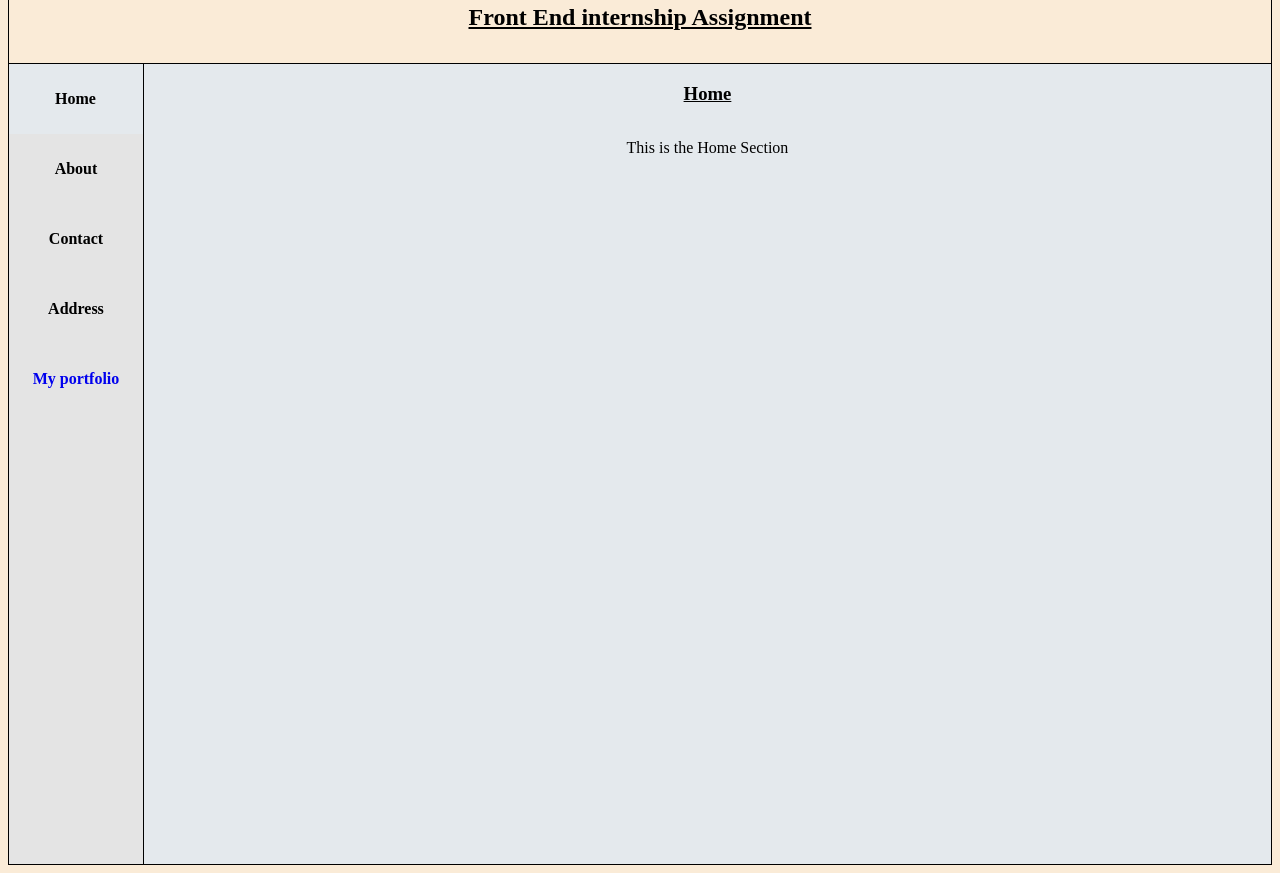
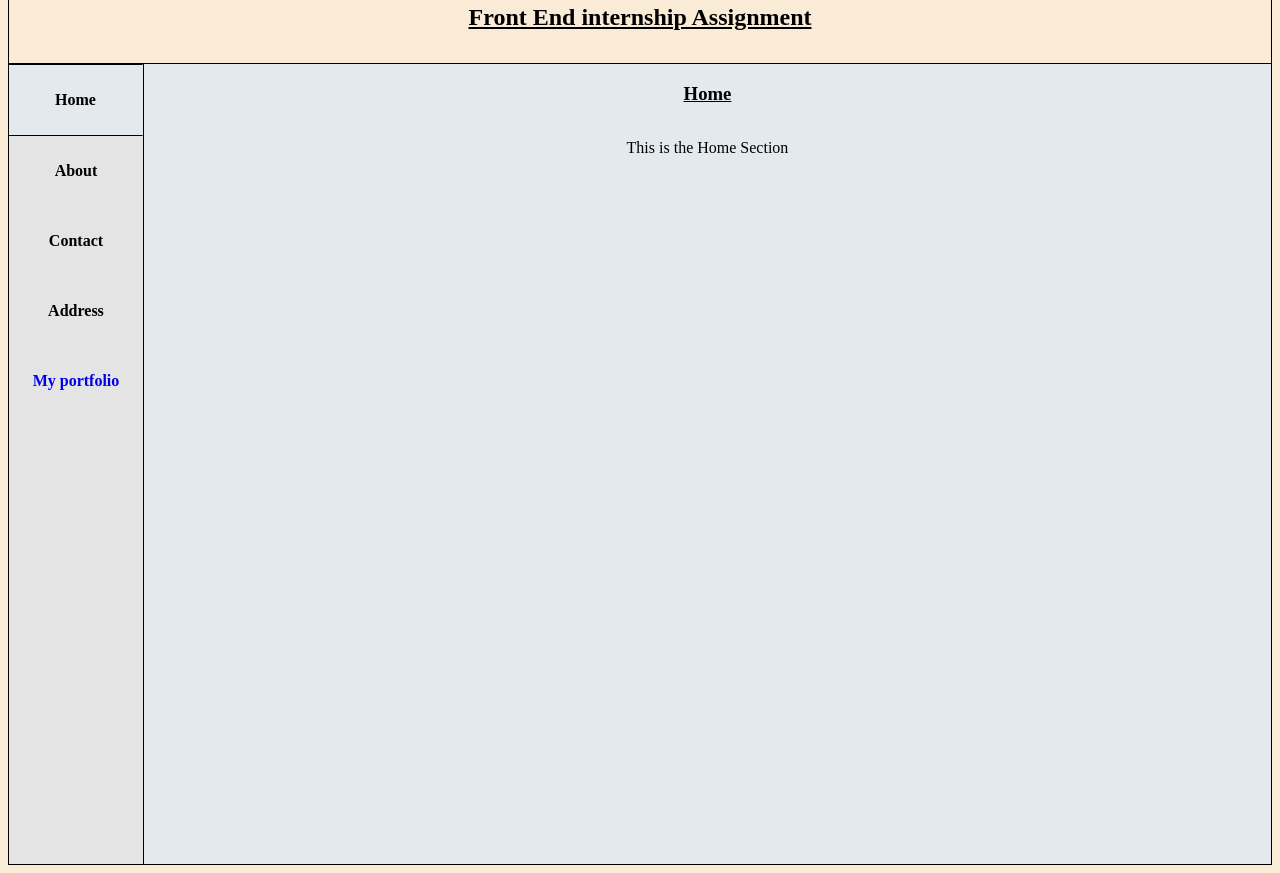
Before and after one commit to ankitsingh2105/Job_freak_assignment, a plain HTML site: page index.html in a window 1280 px wide. In both pictures the pointer is over the item "Home". Shown: the part 70-943 px from the top of the page. Drawn offline with Linux system fonts and the light colour scheme.

```diff
--- a/index.css
+++ b/index.css
@@ -25,7 +25,6 @@
 }
 li , a{
     list-style: none;
-    /* margin:1rem 0rem; */
     cursor: pointer;
     font-weight: bolder;
     text-decoration: none;
@@ -38,6 +37,8 @@
 li:hover{
     background-color: rgb(228, 233, 237) ;
     border-right: 1px solid rgb(228, 233, 237);
+    border-top: 1px solid black;
+    border-bottom: 1px solid black;
 }
 main{
     display: flex;
```
